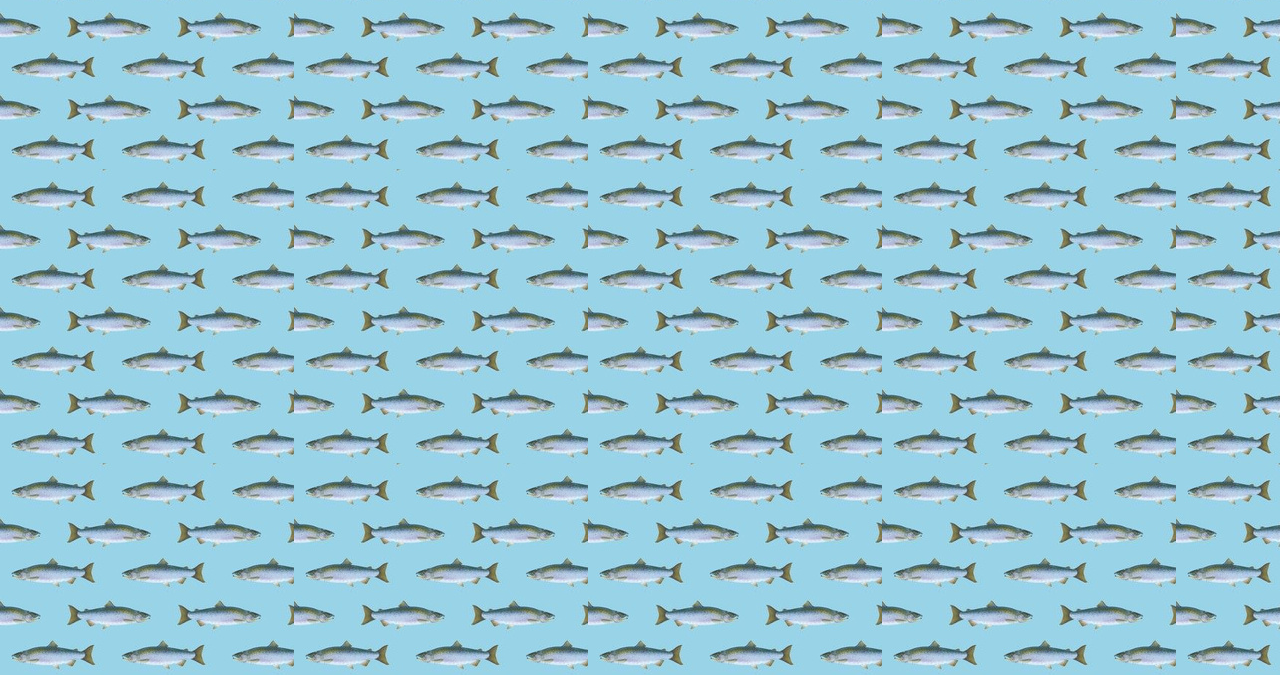
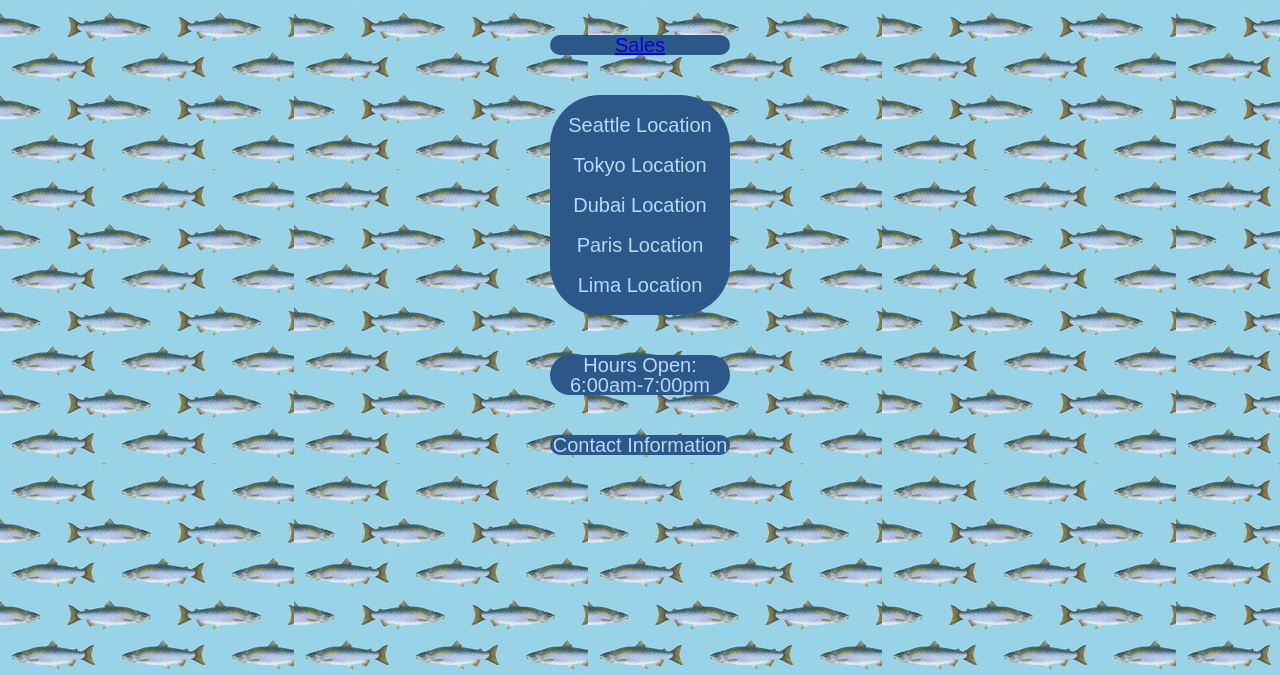
Before and after one commit to avamelchior/salmon-cookies, a plain HTML site: page index.html in a window 1280 px wide. Shown: the part 125-800 px from the top of the page. Drawn offline with Linux system fonts and the light colour scheme.

Commit message:
index with locations and times

```diff
--- a/css/style.css
+++ b/css/style.css
@@ -13,6 +13,31 @@ h1 {
     color: #B7D8FF;
     font-family: Arial, Helvetica, sans-serif;
 }
+
+p {
+  font-size: 20px;
+  text-align: center;
+  background-color: #2C5789;
+  border-radius: 50px;
+  margin-left: 550px;
+  margin-right: 550px;
+  margin-top: 40px;
+  color: #B7D8FF;
+  font-family: Arial, Helvetica, sans-serif;
+}
+
+nav {
+  font-size: 20px;
+  text-align: center;
+  background-color: #2C5789;
+  border-radius: 50px;
+  margin-left: 550px;
+  margin-right: 550px;
+  margin-top: 40px;
+  color: #B7D8FF;
+  font-family: Arial, Helvetica, sans-serif;
+}
+
 
 table {
     width: 80%; /* Set the width to your desired size */
--- a/index.html
+++ b/index.html
@@ -11,6 +11,17 @@
   </head>
   <body>
     <h1>Salmon Cookies!</h1>
+    <nav>
+      <a href="sales.html">Sales</a>
+    </nav>
+    <p><br>Seattle Location<br><br>
+    Tokyo Location<br><br>
+    Dubai Location<br><br>
+    Paris Location<br><br>
+    Lima Location<br><br>
+    </p>
+    <p>Hours Open: 6:00am-7:00pm</p>
+    <p>Contact Information</p>
     <script src="" async defer></script>
   </body>
 </html>
```
